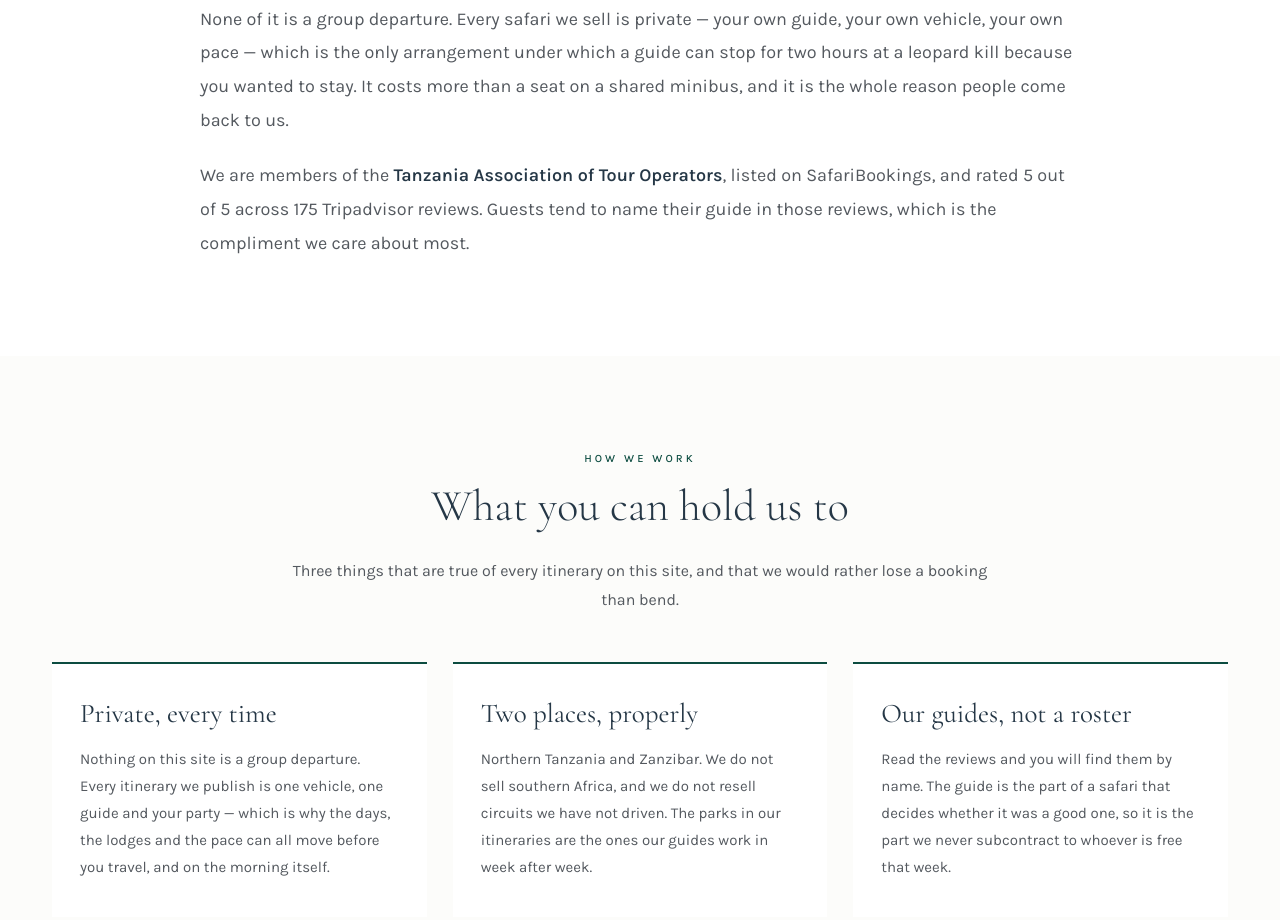
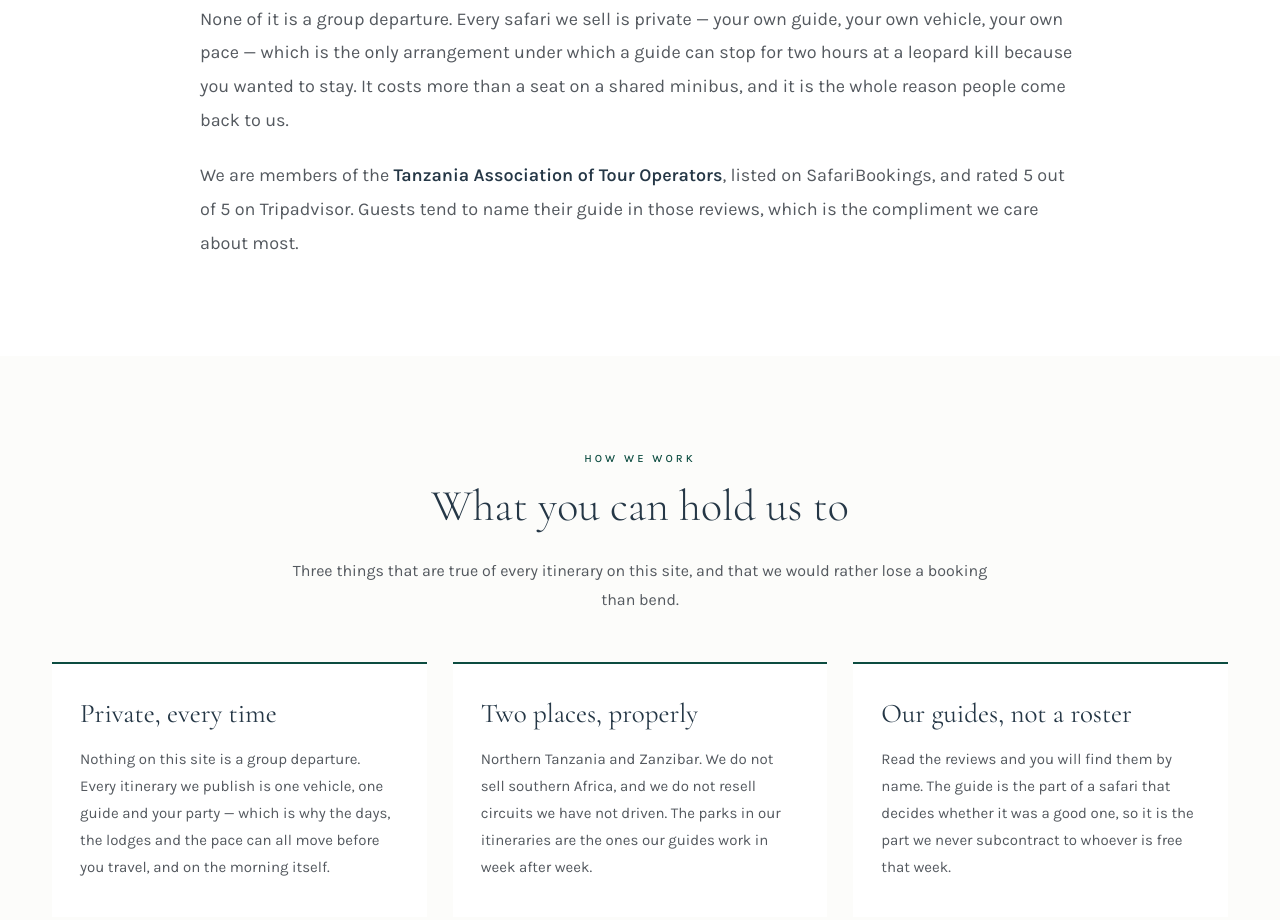
Before and after one commit to BrightonMboya/Polecat, an Astro site in the folder apps/main/: page /about in a window 1280 px wide. Shown: the part 1182-2102 px from the top of the page. Built offline with nearby package versions, Linux system fonts and the light colour scheme; Astro itself is replaced by a stand-in of ours.

Commit message:
fix the review count

```diff
--- a/apps/main/src/components/Reviews.astro
+++ b/apps/main/src/components/Reviews.astro
@@ -20,8 +20,9 @@ import { TRIPADVISOR } from '../config'
                 {TRIPADVISOR.ratingLabel}
             </p>
             <span class="h-3.25 w-px shrink-0 bg-line" aria-hidden="true"></span>
+            {/* No count: it grows, and a committed number goes stale. */}
             <p class="text-[14px] leading-4.5 text-muted">
-                Based on {TRIPADVISOR.reviewCount} reviews on Tripadvisor
+                Verified reviews on Tripadvisor
             </p>
         </div>
     </div>
--- a/apps/main/src/config.ts
+++ b/apps/main/src/config.ts
@@ -31,12 +31,19 @@ export const whatsappLink = (message: string) =>
     `https://wa.me/${CONTACT.whatsappNumber}?text=${encodeURIComponent(message)}`
 
 /**
- * Tripadvisor figures shown beside the reviews. These are the operator's real
- * numbers, so they are safe to put in structured data — update both fields
- * together, and never let them drift from what the reviews section renders.
+ * Tripadvisor figures shown beside the reviews.
+ *
+ * There is deliberately no review count here. It only ever goes up, so any
+ * number committed to the repo is wrong within weeks, and Tripadvisor answers
+ * 403 to an automated fetch (see `url` below) — so it cannot be kept honest
+ * from the build either. The rating and the label do not move, so they stay.
+ *
+ * Removing the count also took `aggregateRating` out of the structured data in
+ * Layout.astro: schema.org needs a reviewCount or ratingCount for that node to
+ * be valid, and a figure Google can read but no visitor can see is the same
+ * stale claim wearing a hat.
  */
 export const TRIPADVISOR = {
-    reviewCount: 175,
     ratingLabel: 'Excellent',
     ratingValue: 5,
     /**
--- a/apps/main/src/layouts/Layout.astro
+++ b/apps/main/src/layouts/Layout.astro
@@ -79,12 +79,13 @@ const schema = {
         { '@type': 'AdministrativeArea', name: 'Zanzibar' },
     ],
     sameAs: Object.values(SOCIAL),
-    aggregateRating: {
-        '@type': 'AggregateRating',
-        ratingValue: TRIPADVISOR.ratingValue,
-        reviewCount: TRIPADVISOR.reviewCount,
-        bestRating: 5,
-    },
+    /*
+     * No aggregateRating. It needs a reviewCount or ratingCount to be valid,
+     * and the count was removed as unmaintainable (see config.ts) — an invalid
+     * node buys nothing, and a count only the crawler can see is worse than
+     * none. This costs the star rich snippet; earning it back means a real
+     * count on the page, kept current.
+     */
 }
 ---
 
--- a/apps/main/src/pages/about.astro
+++ b/apps/main/src/pages/about.astro
@@ -167,8 +167,8 @@ const pageSchema = {
                     <p>
                         We are members of the <strong>Tanzania Association of Tour Operators</strong
                         >, listed on SafariBookings, and rated {TRIPADVISOR.ratingValue} out of 5
-                        across {TRIPADVISOR.reviewCount} Tripadvisor reviews. Guests tend to name
-                        their guide in those reviews, which is the compliment we care about most.
+                        on Tripadvisor. Guests tend to name their guide in those reviews, which is
+                        the compliment we care about most.
                     </p>
                 </div>
             </div>
```
